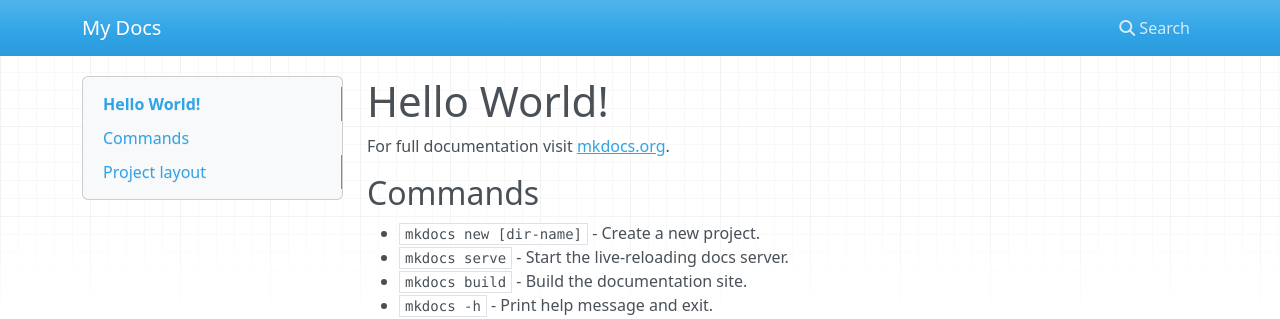
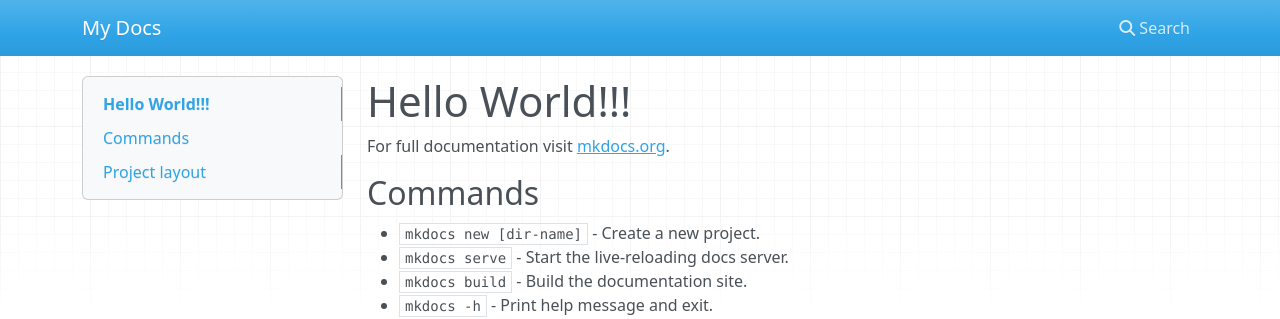
Before and after one commit to Olivka07/mkdocs, an MkDocs documentation site: the page built from docs/index.md, in a window 1280 px wide. Shown: the top 319 px of the page. Built offline with MkDocs 1.6.1, drawn with Linux system fonts in a browser that asks for light colours; nearby versions of some CDN libraries.

```diff
--- a/docs/index.md
+++ b/docs/index.md
@@ -1,4 +1,4 @@
-# Hello World!
+# Hello World!!!
 
 For full documentation visit [mkdocs.org](https://www.mkdocs.org).
 
```
Also changed, not shown: 1 other file.
